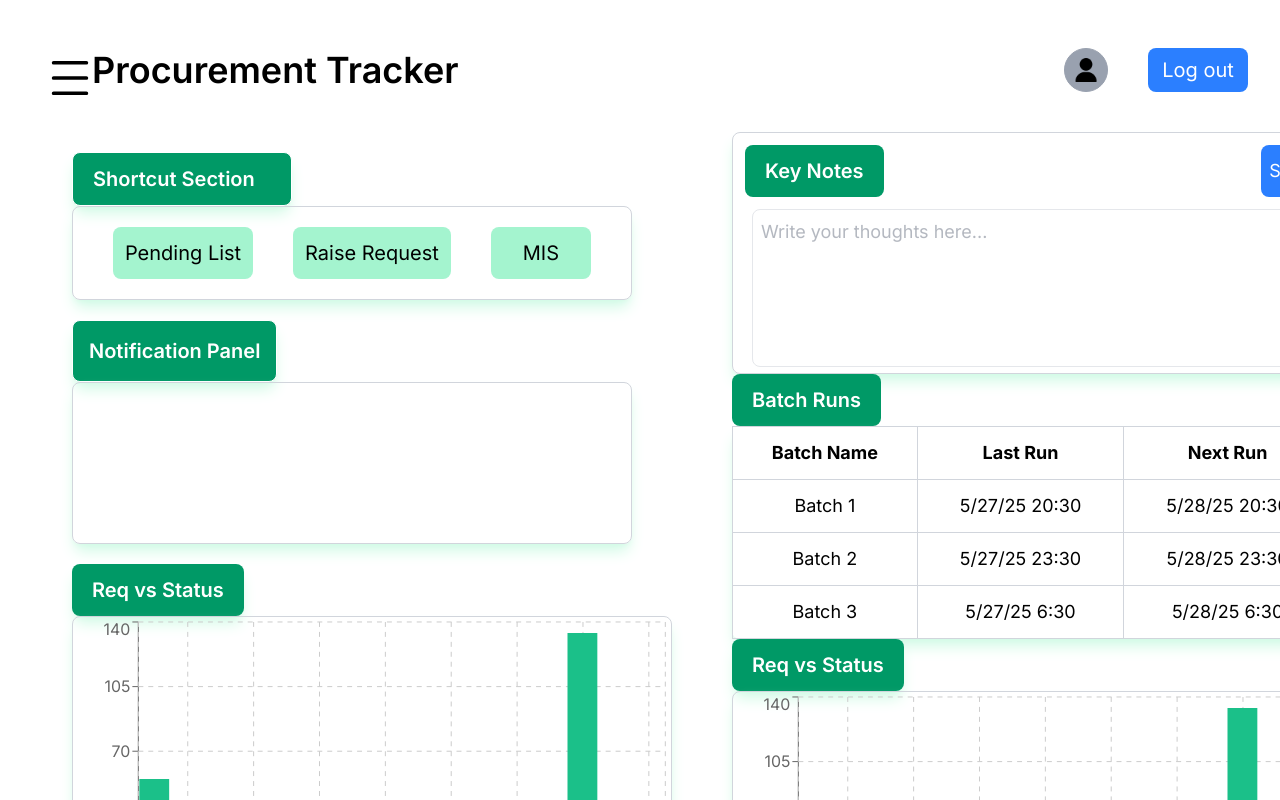
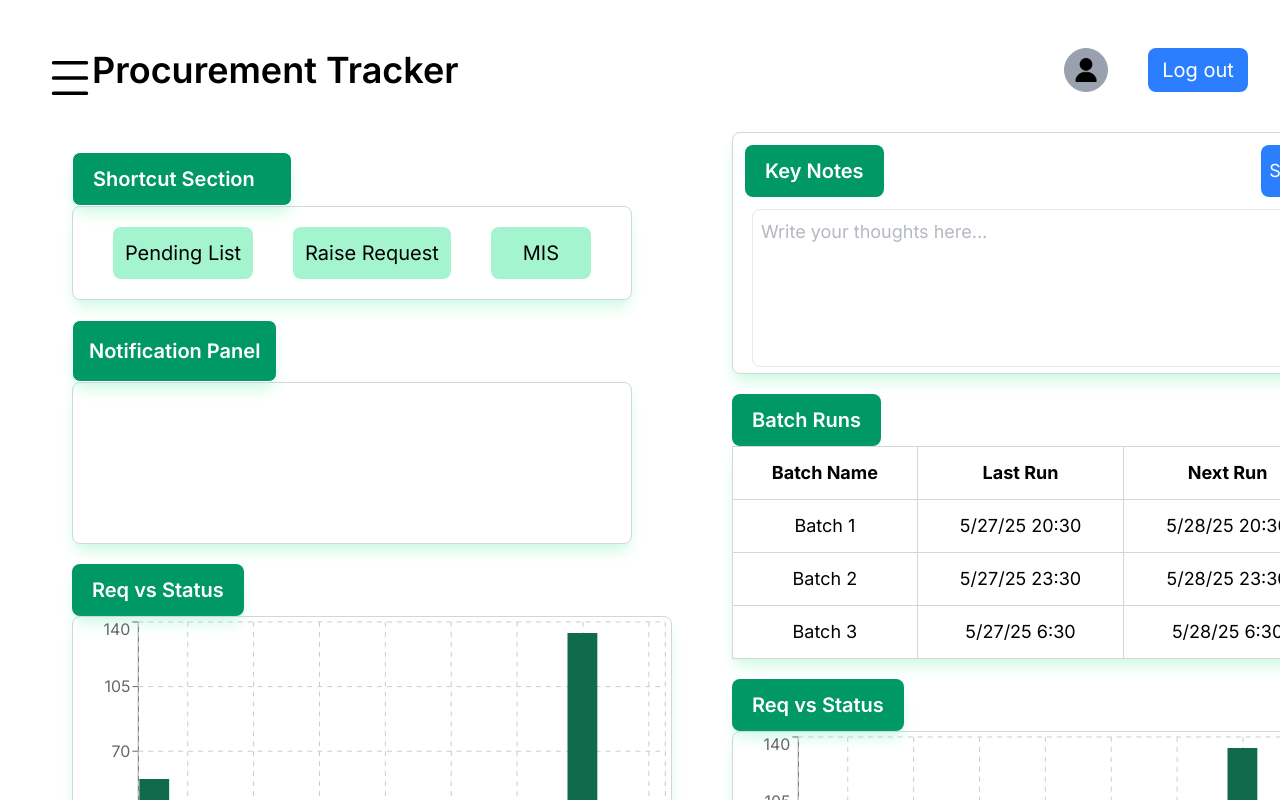
Before and after one commit to arya23923/procurement-tracker-system, a React (Vite) app: page / in a window 1280 px wide. Shown: the top 800 px of the page. Built offline with nearby package versions, Linux system fonts and the light colour scheme.

Commit message:
changed the colors of the graph bar

```diff
--- a/src/App.jsx
+++ b/src/App.jsx
@@ -19,7 +19,7 @@ function App() {
             <Notification />
             <Graph />
           </div>
-          <div className='flex flex-col flex-1 space-y-10 h-full md:pl-20'>
+          <div className='flex flex-col flex-1 gap-5 h-full md:pl-20'>
             <Key />
             <Batch />
             <Graph />
--- a/src/components/Graph.tsx
+++ b/src/components/Graph.tsx
@@ -30,11 +30,11 @@ const Graph : FC = () => {
         <div className="flex flex-col items-start pb-10">
             <p className="font-semibold bg-emerald-600 rounded-lg text-white shadow-lg shadow-emerald-100 md:text-xl p-5 pt-3 pb-3">Req vs Status</p>
             <BarChart width={600} height={350} data={data} className="border rounded-lg border-gray-300 shadow-lg shadow-emerald-100">
-                <XAxis dataKey="key" stroke="#114d39ff" tick={{ fontSize: 15 }} angle={-45} textAnchor="end" height={80}/>
+                <XAxis dataKey="key" stroke="#0a3325ff" tick={{ fontSize: 15 }} angle={-45} textAnchor="end" height={80}/>
                 <YAxis />
                 <Tooltip />
                 <CartesianGrid stroke="#ccc" strokeDasharray="5 5" />
-                <Bar dataKey="value" fill="#1bc089" barSize={30} />
+                <Bar dataKey="value" fill="#0f6b4cff" barSize={30} />
             </BarChart>
         </div>
     )
```
